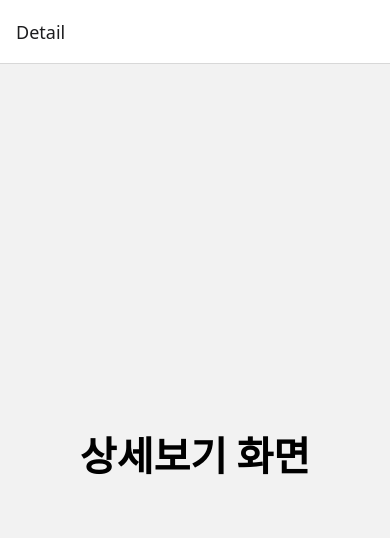
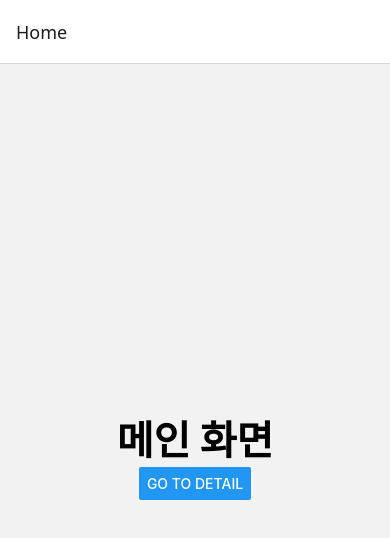
Before and after one commit to 01LEE/todo-app, a React Native app: screen / in a window 390 px wide. Shown: the top 538 px of the page. Built offline with nearby package versions, Linux system fonts and the light colour scheme.

Commit message:
navigation.navigate를 이용한 화면간 전환

```diff
--- a/App.js
+++ b/App.js
@@ -1,23 +1,35 @@
 import { StatusBar } from 'expo-status-bar';
-import { StyleSheet, Text, View } from 'react-native';
+import { StyleSheet, Text, View, Button } from 'react-native';
 
 // react native navigation을 사용하는 데 필요한 import
-import { NavigationContainer } from '@react-navigation/native';
+import { NavigationContainer, useNavigation } from '@react-navigation/native';
 import { createNativeStackNavigator } from '@react-navigation/native-stack';
 
 
 function HomeScreen() {
+  const navigation = useNavigation(); // 복잡할 경우 사용할 수 있는 hook
   return (
     <View style={{ flex: 1, alignItems: 'center', justifyContent: 'center' }}>
       <Text style={{ fontSize: 40, fontWeight: 'bold' }}>메인 화면</Text>
+      <Button
+        title='Go to Detail'
+        onPress={() => navigation.navigate('Detail')}>
+      </Button>
     </View>
   );
 }
 
-function DetailScreen() {
+function DetailScreen({ navigation }) { // 복잡하지 않기에 그냥 매개변수 자체로 navigation을 사용한다
   return (
     <View style={{ flex: 1, alignItems: 'center', justifyContent: 'center' }}>
       <Text style={{ fontSize: 40, fontWeight: 'bold' }}>상세보기 화면</Text>
+
+      <Button title='Go to Home' onPress={() => navigation.navigate('Home')} />
+      <Button title='Go to Detail' onPress={() => navigation.push('Detail')} />
+
+
+
+
     </View>
   );
 }
@@ -26,7 +38,7 @@ const Stack = createNativeStackNavigator();
 export default function App() {
   return (
     <NavigationContainer>
-      <Stack.Navigator initialRouteName="Detail">
+      <Stack.Navigator initialRouteName="Home">
         <Stack.Screen name="Home" component={HomeScreen} />
         <Stack.Screen name="Detail" component={DetailScreen} />
       </Stack.Navigator>
```
